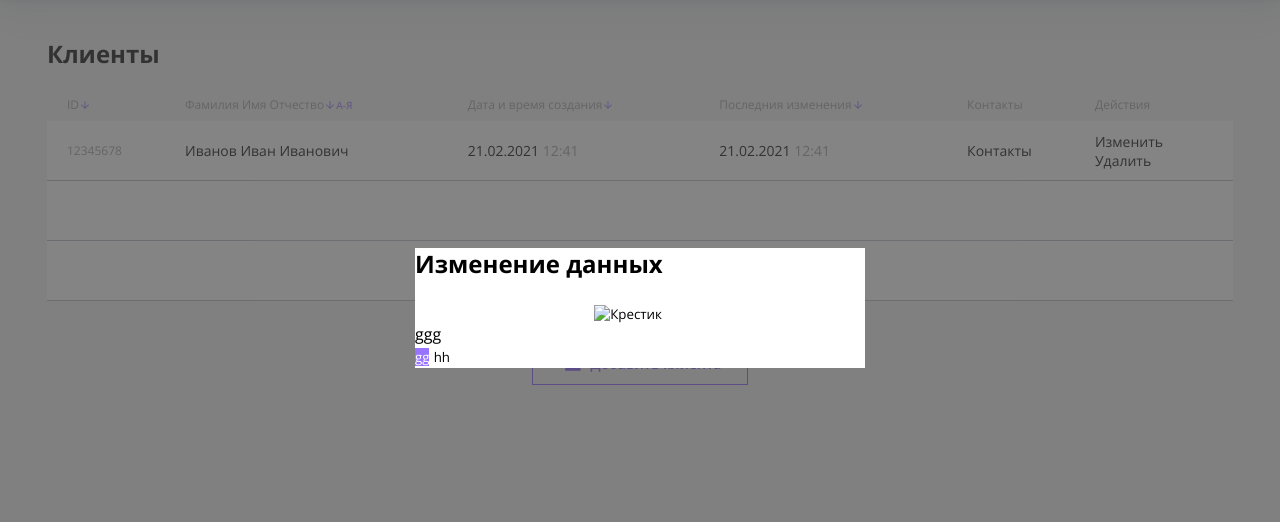
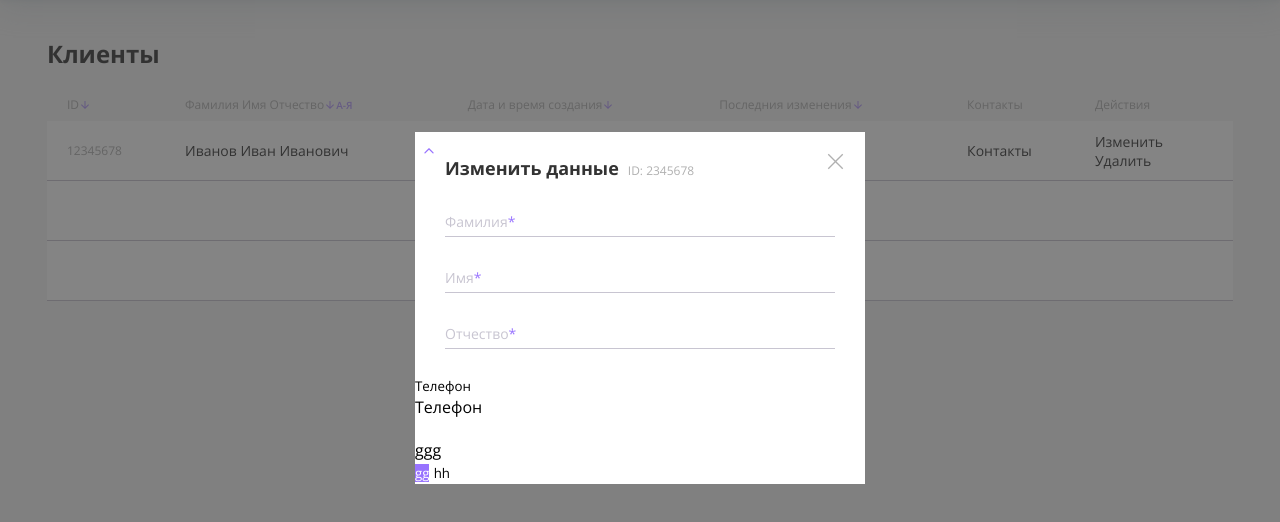
Before and after one commit to mdshishov/study-project, a plain HTML site: page index.html in a window 1280 px wide. Shown: the part 92-614 px from the top of the page. Drawn offline with Linux system fonts and the light colour scheme.

Commit message:
Промежуточное сохранение (4)

```diff
--- a/index.html
+++ b/index.html
@@ -16,24 +16,46 @@
 
 <body>
     <div class="modal" hidden>
-        <form class="form">
-            <div class="form__name-inputs"></div>
-            <h2 class="form__header">
-                Изменение данных
-                <span class="header_text-light"></span>
-            </h2>
-            <div class="form__name-input-content">
-                <label></label>
-                <input class="form__name-input" type="text" required>
-            </div>
-            <div class="form__contacts">
+        <form class="form" id="form">
+            <button type="button" class="form__close-button"></button>
+            <fieldset name="name-inputs" class="form__name-inputs">
+                <h2 class="form__header">
+                    Изменить данные<span class="header_text-light">ID: 2345678</span>
+                </h2>
+                <div class="form__name-input-content">
+                    <input name="name" class="form__name-input" type="text" required>
+                    <label class="form__name-label">Фамилия<span class="text-firm-color">*</span></label>
+                    <span class="form__name-input__underline"></span>
+                </div>
+                <div class="form__name-input-content">
+                    <input name="surname" class="form__name-input" type="text" required>
+                    <label class="form__name-label">Имя<span class="text-firm-color">*</span></label>
+                    <span class="form__name-input__underline"></span>
+                </div>
+                <div class="form__name-input-content">
+                    <input name="lastName" class="form__name-input" type="text">
+                    <label class="form__name-label">Отчество<span class="text-firm-color">*</span></label>
+                    <span class="form__name-input__underline"></span>
+                </div>
+            </fieldset>
+            <fieldset name="contacts" class="form__contacts form__contacts_no-inputs">
                 <div class="form__contacts__input-content">
+                    <div class="form__contacts__select">
+                        <button data-select="phone" class="form__contacts__select__toggle">
+                            Телeфон
+                            <div class="arrow-icon arrow-icon_up form__contacts__select__arrow"></div>
+                        </button>
+
+                        <div class="form__contacts__select__options">
+                            <div data-option="phone" class="form__contacts__select__option">
+                                Телефон
+                            </div>
+                        </div>
+                    </div>
                     <input class="form__contacts__input" type="text">
-                    <button class="form__contacts__button">
-                        <img src="" alt="Крестик" class="">
-                    </button>
+                    <button class="form__contacts__delete-button"></button>
                 </div>
-            </div>
+            </fieldset>
             <p class="form__error-message">ggg</p>
             <button class="button_primary form__submit-button">gg</button>
             <button class="form__cancel-button">hh</button>
--- a/src/css/basic.css
+++ b/src/css/basic.css
@@ -46,8 +46,10 @@
     border-color: var(--grey);
 }
 
-
-
 .text-light {
     color: var(--txt-grey);
 }
+
+.text-firm-color {
+    color: var(--firm);
+}
--- a/src/css/main.css
+++ b/src/css/main.css
@@ -156,13 +156,13 @@ body {
 
 @media (max-width: 1226px) {
     .main__content {
-        background-color: purple;
+        /* background-color: purple; */
     }
 }
 
 @media (max-width: 1024px) {
     .main__content {
-        background-color: red;
+        /* background-color: red; */
     }
 }
 
@@ -192,6 +192,6 @@ body {
 
     .main__content {
         padding: 0px 10px;
-        background-color: green;
+        /* background-color: green; */
     }
 }
--- a/src/css/modal.css
+++ b/src/css/modal.css
@@ -1,3 +1,15 @@
+:root {
+    --green: #34C759;
+    --orange: #E6B127;
+    --red: #F06A4D;
+    --firm: #9873FF;
+    --firm-light: #B89EFF;
+    --firm-dark: #8052FF;
+    --grey: #C8C5D1;
+    --txt-grey: #B0B0B0;
+    --black: #333333;
+}
+
 .modal {
     position: fixed;
     z-index: 100;
@@ -17,4 +29,114 @@
     width: 100%;
     max-width: 450px;
     background-color: white;
+    position: relative;
 }
+
+.form__close-button {
+    position: absolute;
+    top: 15px;
+    right: 15px;
+    display: block;
+    width: 29px;
+    height: 29px;
+    background-image: url("../icons/close.svg");
+    background-position: center;
+    background-repeat: no-repeat;
+}
+.form__close-button:hover {
+    cursor: pointer;
+}
+
+.form__name-inputs {
+    padding: 24px 30px 26px;
+}
+
+.form__header {
+    font-size: 18px;
+    font-weight: 700;
+    color: var(--black);
+    margin-bottom: 15px;
+}
+.header_text-light {
+    font-weight: 400;
+    color: var(--txt-grey);
+    font-size: 12px;
+    margin-left: 9px;
+}
+
+.form__name-input-content {
+    width: 100%;
+    height: 41px;
+    margin-bottom: 15px;
+    position: relative;
+}
+.form__name-input-content:last-child {
+    margin-bottom: 0px;
+}
+
+.form__name-label {
+    position: absolute;
+    top: 16px;
+    left: 0px;
+    font-weight: 400;
+    font-size: 14px;
+    color: var(--grey);
+    transition: all 0.3s;
+    pointer-events: none;
+}
+
+.form__name-input:focus ~ .form__name-label,
+.form__name-label_small {
+    position: absolute;
+    top: 0px;
+    left: 0px;
+    font-size: 10px;
+}
+
+.form__name-input {
+    display: inline-block;
+    width: 100%;
+    height: 100%;
+    padding-top: 10px;
+    border-bottom: 1px solid var(--grey);
+    font-size: 14px;
+    font-weight: 600;
+    vertical-align: bottom;
+}
+
+.form__name-input__underline {
+    display: block;
+    position: absolute;
+    left: 0px;
+    bottom: 0px;
+    height: 2px;
+    background-color: var(--firm);
+    width: 0px;
+    transition: width 0.3s;
+}
+.form__name-input:focus ~ .form__name-input__underline {
+    width: 100%;
+}
+
+.form__contacts__select__toggle::after {
+    content: '';
+
+}
+
+.form__contacts__select__arrow {
+    width: 12px;
+    height: 12px;
+    background-repeat: no-repeat;
+    background-position: center;
+    position: absolute;
+    top: 13px;
+    left: 8px;
+}
+.arrow-icon {
+    background-image: url('../icons/select-arrow.svg');
+    transform: rotateX(0deg);
+    transition: transform 0.3s;
+}
+.arrow-icon_up {
+    transform: rotateX(180deg);
+}
--- a/src/js/script.js
+++ b/src/js/script.js
@@ -1,3 +1,44 @@
-document.addEventListener('DOMContentLoaded', {} => {
+document.addEventListener('DOMContentLoaded', () => {
+  const contactTypes = {
+    phone: 'Телефон',
+    email: 'Email',
+    facebook: 'Facebook',
+    vk: 'VK',
+    other: 'Другое',
+  }
 
+  const form = document.getElementById('form');
+  form.querySelectorAll('.form__name-input').forEach((input) => {
+    input.addEventListener('keypress', noSpaces);
+    input.addEventListener('blur', controlInputLable);
+  })
+
+  console.log(form.elements.lastName);
+
+  //Отменяет ввод пробелов в текстовом поле
+  function noSpaces(event) {
+    if (event.keyCode === 32) {
+      event.preventDefault();
+    }
+  }
+
+  //Отменяет ввод двойныхпробелов (trim() в реальном времени)
+  function noDubbleSpaces(event) {
+    const input = event.target;
+    if (event.keyCode === 32 && (input.value === '' || input.value.slice(-1) === ' ')) {
+      event.preventDefault();
+    }
+  }
+
+  //Изменяет стиль lable в зависимости от наполнения input
+  function controlInputLable(event) {
+    const input = event.target;
+    input.value = input.value.trim();
+    const label = input.parentNode.querySelector('.form__name-label');
+    if (input.value !== '') {
+      label.classList.add('form__name-label_small');
+    } else {
+      label.classList.remove('form__name-label_small');
+    }
+  }
 });
```
Also changed, not shown: src/icons/close.svg (added), src/icons/select-arrow.svg (added).
